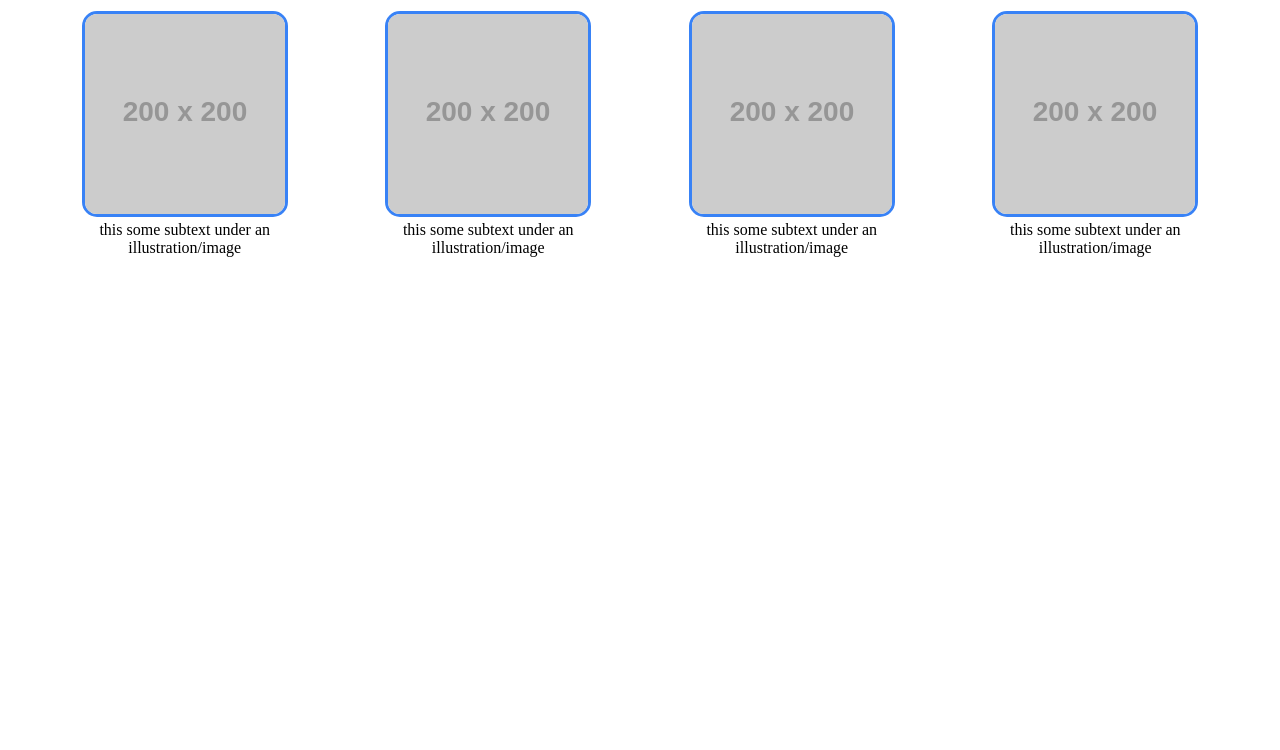
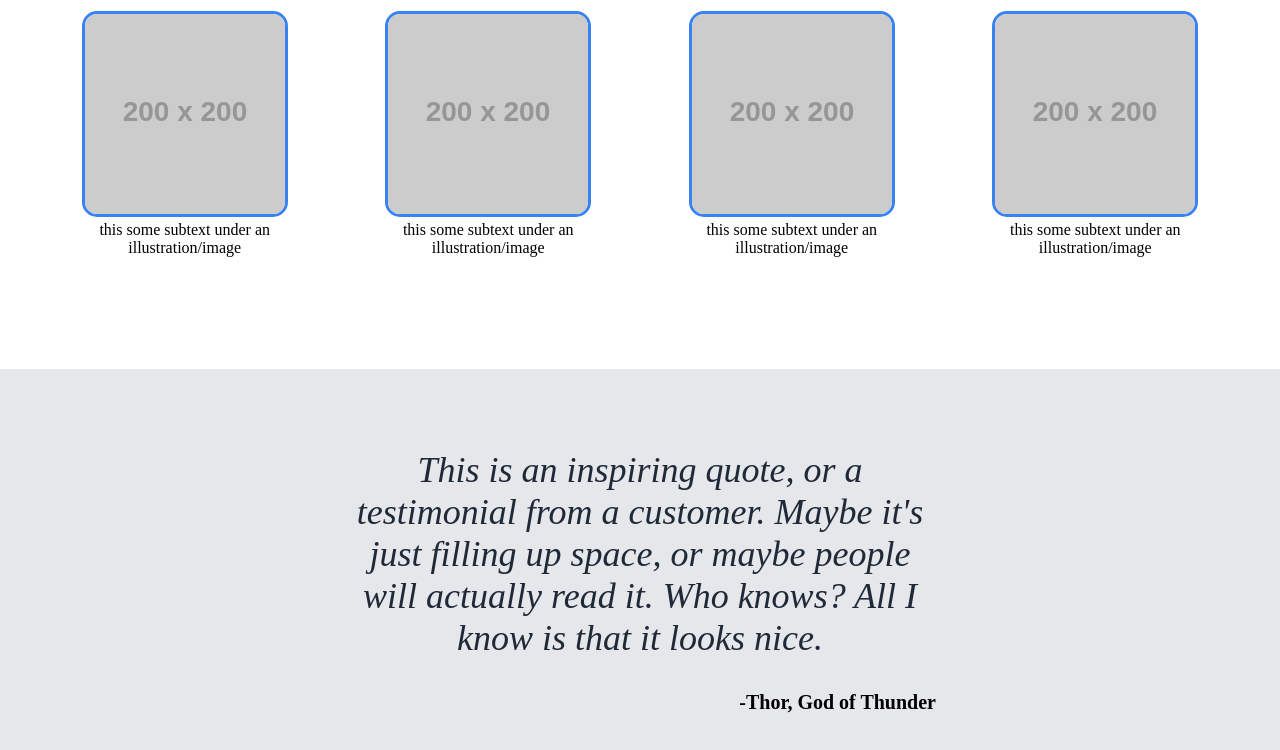
Before and after one commit to chips556/odinlandingpage, a plain HTML site: page index.html in a window 1280 px wide. Shown: the part 650-1400 px from the top of the page. Before the commit the page ends 1019 px from the top, so only its background shows below. Drawn offline with Linux system fonts and the light colour scheme.

Commit message:
Added quotes section

```diff
--- a/index.html
+++ b/index.html
@@ -66,5 +66,13 @@
         </figure>
       </div>
     </section>
+    <section class="quote">
+      <blockquote>
+        This is an inspiring quote, or a testimonial from a customer. Maybe it's
+        just filling up space, or maybe people will actually read it. Who knows?
+        All I know is that it looks nice.
+      </blockquote>
+      <p>-Thor, God of Thunder</p>
+    </section>
   </body>
 </html>
--- a/styles.css
+++ b/styles.css
@@ -9,6 +9,8 @@
   padding: 0;
   box-sizing: border-box;
 }
+
+/* nav section */
 
 nav {
   display: flex;
@@ -38,6 +40,7 @@ nav {
   font-weight: lighter;
 }
 
+/* hero section */
 .hero {
   background-color: var(--herobackground);
   display: flex;
@@ -64,6 +67,7 @@ nav {
   border-radius: 10px;
 }
 
+/* random info section */
 .random-info {
   display: flex;
   flex-direction: column;
@@ -96,3 +100,27 @@ nav {
   width: 95%;
   margin: auto;
 }
+
+/* quotes section */
+.quote {
+  background-color: var(--quotebackground);
+  padding: 3rem;
+}
+
+blockquote {
+  margin: 2rem auto;
+  width: 50%;
+  text-align: center;
+  font-size: 36px;
+  font-weight: light;
+  font-style: italic;
+  color: #1f2937;
+}
+
+.quote p {
+  font-weight: bold;
+  font-size: 20px;
+  text-align: right;
+  width: 50%;
+  margin: auto;
+}
```
